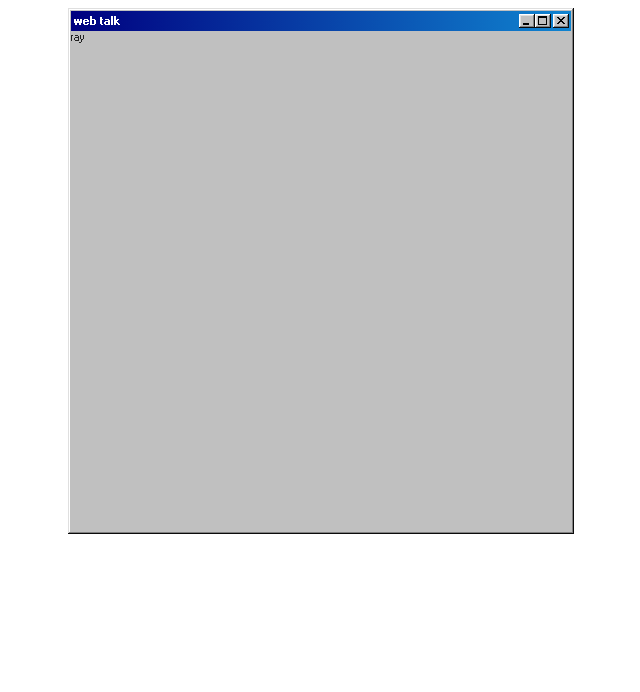
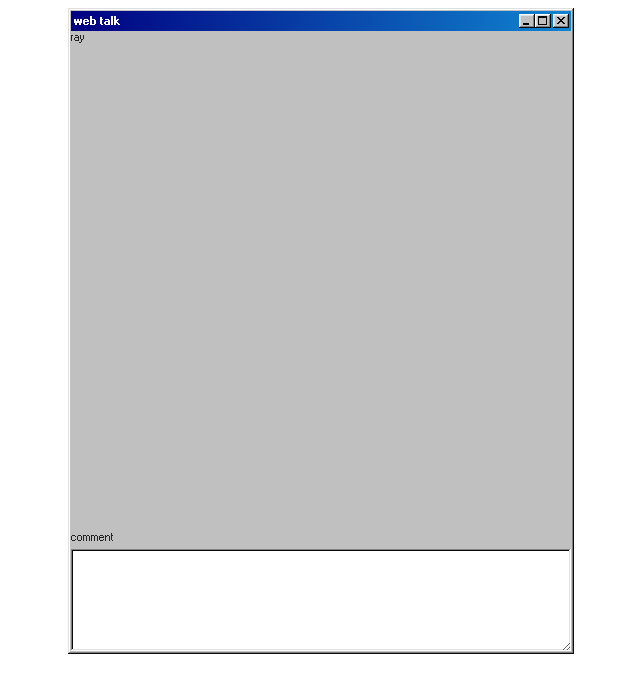
Before and after one commit to zlrkw11/webtalk, a React (Vite) app in the folder frontend/: page / in a window 1280 px wide. Shown: the top 692 px of the page, without its empty margins (319-959 px from the left). Built offline with nearby package versions, Linux system fonts and the light colour scheme.

Commit message:
input box styling

```diff
--- a/frontend/src/Window.jsx
+++ b/frontend/src/Window.jsx
@@ -12,6 +12,10 @@ const Window = () => {
           </div>
         </div>
         <div className={`window-body ${styles.windowBody}`}>ray</div>
+        <div className="field-row-stacked inputBox">
+            <label htmlFor="text20">comment</label>
+            <textarea id="text20" rows="8"></textarea>
+        </div>
       </div>
 
     )
--- a/frontend/src/app.module.css
+++ b/frontend/src/app.module.css
@@ -8,3 +8,7 @@
     height: 500px;
     margin: 0 auto
 }
+
+.inputBox{
+    width: 300px;
+}
```
